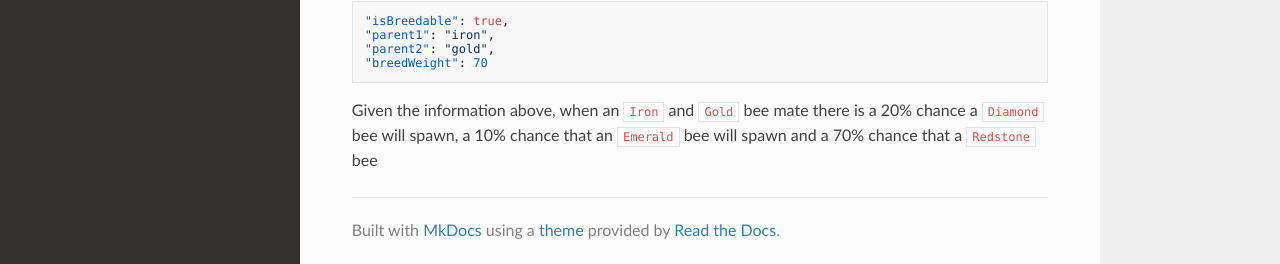
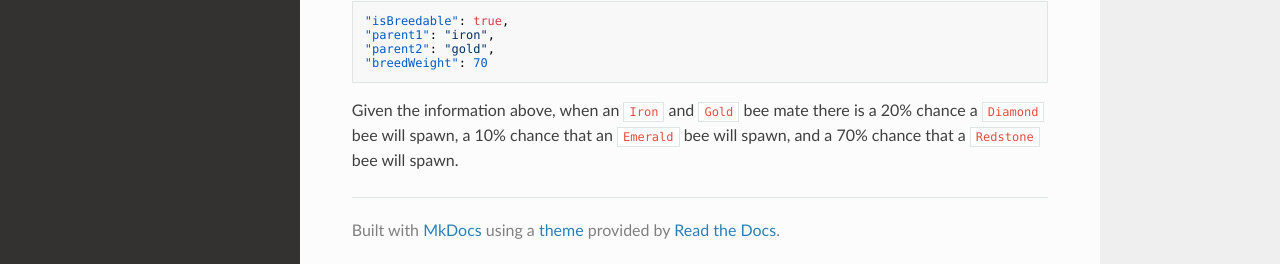
Before and after one commit to Team-Resourceful/ResourcefulBeesDocs, an MkDocs documentation site: the page built from docs/bee_data/breed_data.md, in a window 1280 px wide and 900 px high, scrolled down 1269 px. Shown: the part 633-897 px from the top of the window. Built offline with MkDocs 1.6.1, drawn with Linux system fonts in a browser that asks for light colours; nearby versions of some CDN libraries.

Commit message:
docs/bee_data/breed_data.md updated from https://stackedit.io/

````diff
--- a/docs/bee_data/breed_data.md
+++ b/docs/bee_data/breed_data.md
@@ -76,9 +76,9 @@ Redstone Breed Data:
 "breedWeight": 70
 ```
 
-Given the information above, when an `Iron` and `Gold` bee mate there is a 20% chance a `Diamond` bee will spawn, a 10% chance that an `Emerald` bee will spawn and a 70% chance that a `Redstone` bee
+Given the information above, when an `Iron` and `Gold` bee mate there is a 20% chance a `Diamond` bee will spawn, a 10% chance that an `Emerald` bee will spawn, and a 70% chance that a `Redstone` bee will spawn.
 <!--stackedit_data:
-eyJoaXN0b3J5IjpbLTExNTYzOTQzNDAsLTE5OTI5NDU0MTgsLT
-ExMTM5Nzg4MTAsMTA3ODA1MDUyLC03NTM5MTczMDEsODEwMDE3
-NzE5XX0=
+eyJoaXN0b3J5IjpbMzI2NjQzMjg3LC0xOTkyOTQ1NDE4LC0xMT
+EzOTc4ODEwLDEwNzgwNTA1MiwtNzUzOTE3MzAxLDgxMDAxNzcx
+OV19
 -->
````
